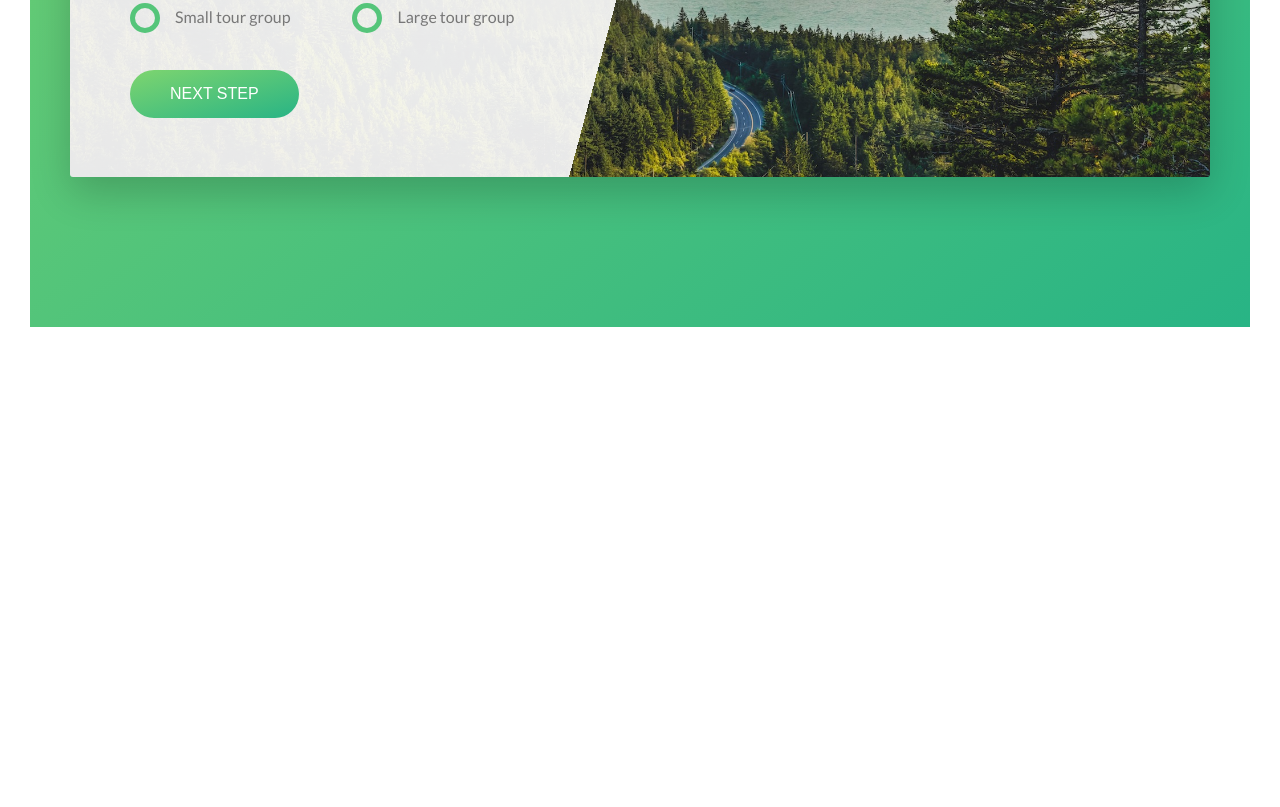
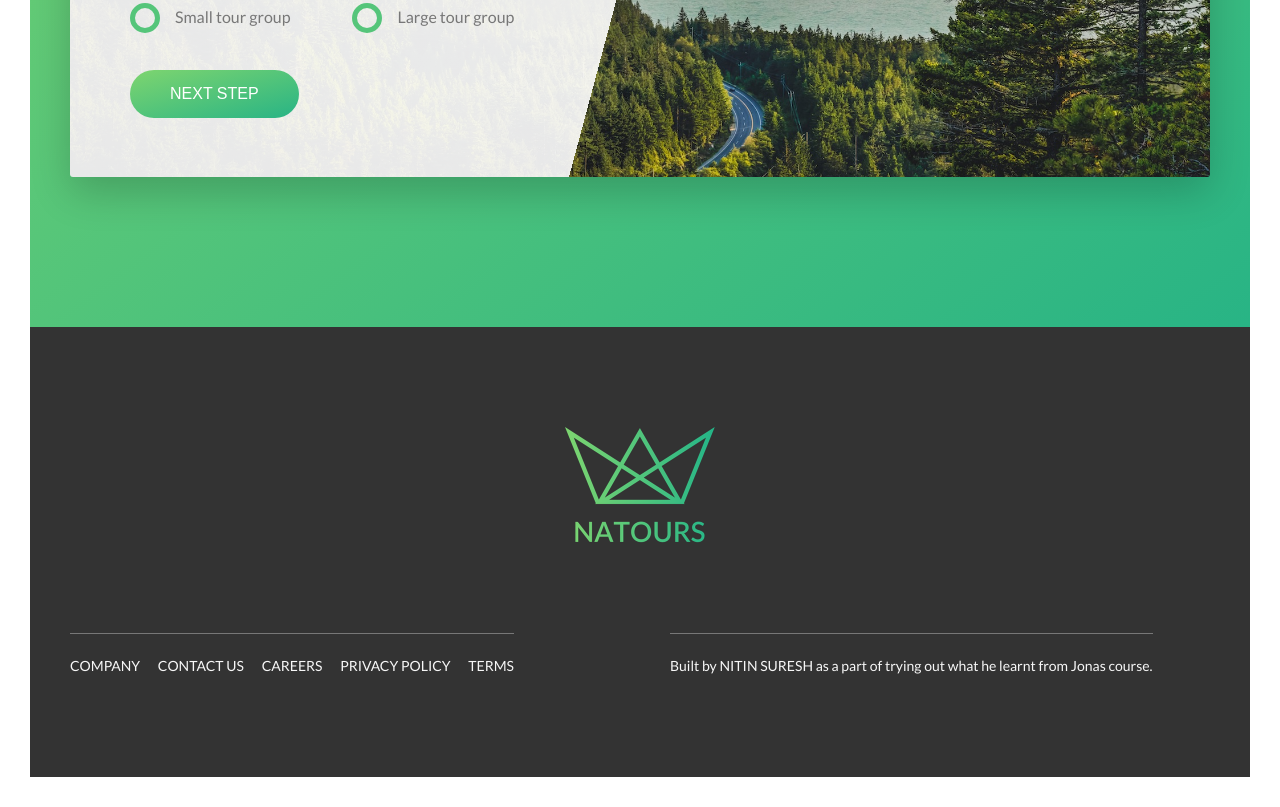
Before and after one commit to snitin4260/Nature, a website: page index.html in a window 1280 px wide. Shown: the part 5103-5910 px from the top of the page. Before the commit the page ends 5460 px from the top, so only its background shows below. Drawn offline with Linux system fonts and the light colour scheme.

Commit message:
Add footer

```diff
--- a/index.html
+++ b/index.html
@@ -369,9 +369,46 @@
 
         </section>
         <!-- picture-form end-->
+    </main>
+    <footer class="footer">
+        <div class="footer__logo-box">
+            <img src="img/logo-green-2x.png" alt="Full logo" class="footer__logo">
+        </div>
+
+        <div class="row">
+            <div class="col-1-of-2">
+                <div class="footer__navigation">
+                    <ul class="footer__list">
+                        <li class="footer__item">
+                            <a href="#" class="footer__link">Company</a>
+                        </li>
+                        <li class="footer__item">
+                            <a href="#" class="footer__link">Contact Us</a>
+                        </li>
+                        <li class="footer__item">
+                            <a href="#" class="footer__link">Careers</a>
+                        </li>
+                        <li class="footer__item">
+                            <a href="#" class="footer__link">Privacy Policy</a>
+                        </li>
+                        <li class="footer__item">
+                            <a href="#" class="footer__link">Terms</a>
+                        </li>
+
+                    </ul>
+
+                </div>
+            </div>
+            <div class="col-1-of-2">
+                <p class="footer__copyright">
+                    Built by   <a href="#" class="footer__link"> Nitin Suresh </a>
+                    as a part of trying out what he  learnt from Jonas course.
+                </p>
+            </div>
+        </div>
 
 
-    </main>
+    </footer>
     <!-- <section class="grid-test">
     <div class="row">
         <div class="col-1-of-2"> col 1 of 2</div>
--- a/sass/abstracts/_variables.scss
+++ b/sass/abstracts/_variables.scss
@@ -15,6 +15,8 @@ $color-grey-light-1: #f7f7f7;
 $color-grey-light-2: #eee;
 $color-gray-dark: #777;
 $color-grey-dark-2: #999;
+$color-grey-dark-3: #333;
+
 $color-white: #fff;
 $color-black: #000;
 
--- /dev/null
+++ b/sass/layout/_footer.scss
@@ -0,0 +1,50 @@
+.footer {
+    background-color: $color-grey-dark-3;
+    padding: 10rem 0;
+    font-size: 1.4rem;
+    &__logo-box {
+        text-align: center;
+    }
+    &__logo {
+        width: 15rem;
+        height: auto;
+        margin-bottom: 8rem;
+    }
+    &__navigation {
+        border-top: 1px solid $color-gray-dark;
+        padding-top: 2rem;
+        display: inline-block;
+    }
+    &__list {
+        list-style: none;
+    }
+    &__item {
+        display: inline-block;
+        &:not(:last-child) {
+            margin-right: 1.5rem;
+        }
+    }
+    &__link {
+        &:link,
+        &:visited {
+            text-decoration: none;
+            text-transform: uppercase;
+            color: $color-grey-light-1;
+            display: inline-block;
+            transition: all 0.2s;
+            background-color: $color-grey-dark-3;
+        }
+        &:hover,
+        &:active {
+            color: $color-primary;
+            box-shadow: 0 1rem 2rem rgba($color-black, 0.4);
+        }
+    }
+    &__copyright {
+        color: $color-grey-light-1;
+        border-top: 1px solid $color-gray-dark;
+        padding-top: 2rem;
+        display: inline-block;
+
+    }
+}
--- a/sass/main.scss
+++ b/sass/main.scss
@@ -21,3 +21,4 @@
 
 @import "layout/header";
 @import "layout/grid";
+@import "layout/footer";
```
Also changed, not shown: css/style.css.
